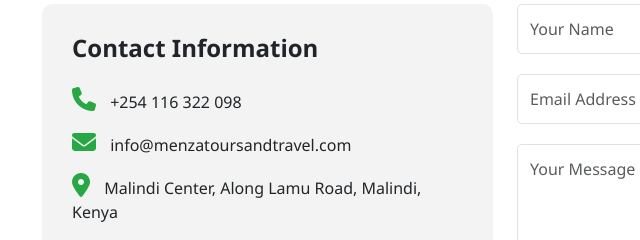
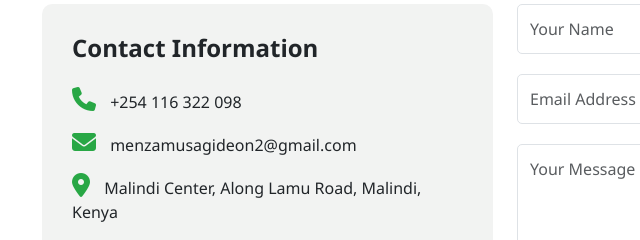
Before and after one commit to kenyamoja201923/menzatours, a plain HTML site: page index.html in a window 1280 px wide. Shown: the part 3860-4100 px from the top of the page, 40-680 px from the left. Drawn offline with nearby package versions, Linux system fonts and the light colour scheme.

Commit message:
Update index.html

```diff
--- a/index.html
+++ b/index.html
@@ -506,7 +506,7 @@
                     <div class="contact-info">
                         <h4 class="fw-bold mb-4">Contact Information</h4>
                         <p><i class="fas fa-phone contact-icon"></i> +254 116 322 098</p>
-                        <p><i class="fas fa-envelope contact-icon"></i> info@menzatoursandtravel.com</p>
+                        <p><i class="fas fa-envelope contact-icon"></i> menzamusagideon2@gmail.com</p>
                         <p><i class="fas fa-map-marker-alt contact-icon"></i> Malindi Center, Along Lamu Road, Malindi, Kenya</p>
 
                         <h4 class="fw-bold mt-5 mb-4">Follow Us</h4>
```
